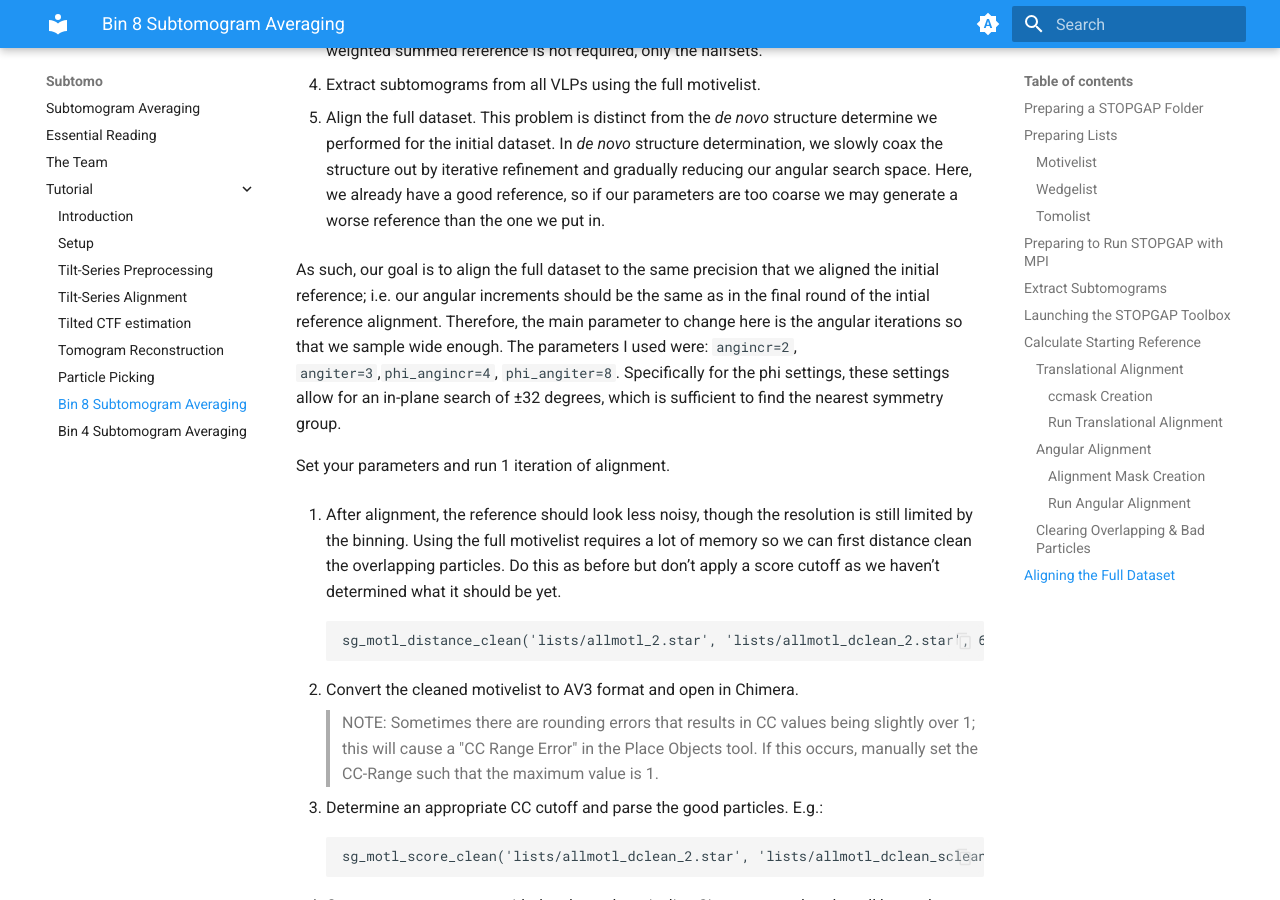
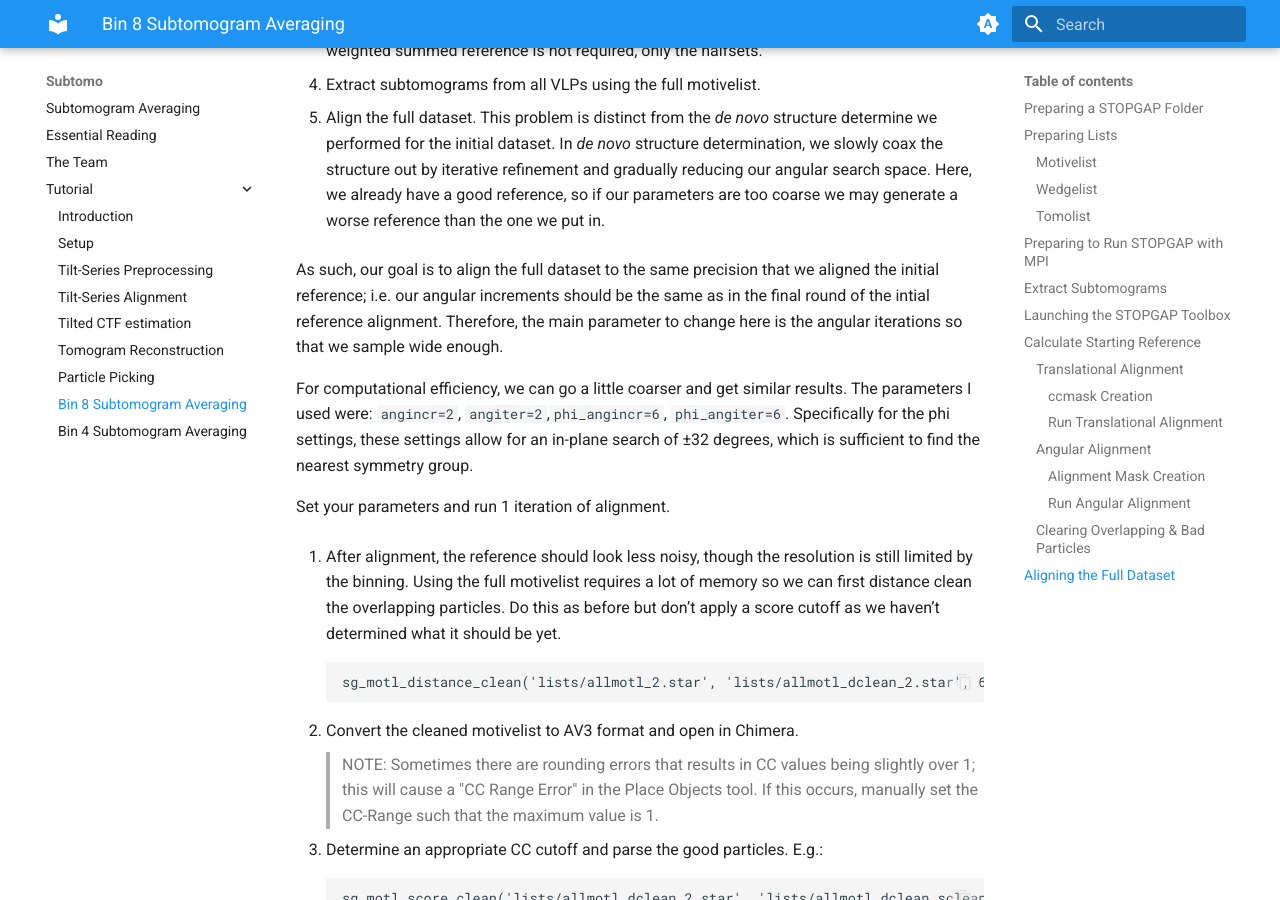
Before and after one commit to wan-lab-vanderbilt/subtomo-tutorials, an MkDocs documentation site: the page built from docs/hiv/bin8.md, in a window 1280 px wide and 900 px high, scrolled down 11923 px. Built offline with MkDocs 1.6.1 and Material for MkDocs 9.7.7, drawn with Linux system fonts in a browser that asks for light colours; formulas are drawn with MathJax 3.

Commit message:
Update bin8.md

```diff
--- a/docs/hiv/bin8.md
+++ b/docs/hiv/bin8.md
@@ -467,7 +467,9 @@ Here, we already have a good reference, so if our parameters are too coarse we m
 
    As such, our goal is to align the full dataset to the same precision that we aligned the initial reference; i.e. our angular increments should be the same as in the final round of the intial reference alignment.
    Therefore, the main parameter to change here is the angular iterations so that we sample wide enough.
-   The parameters I used were: `angincr=2`, `angiter=3`,`phi_angincr=4`, `phi_angiter=8`.
+
+   For computational efficiency, we can go a little coarser and get similar results.
+   The parameters I used were: `angincr=2`, `angiter=2`,`phi_angincr=6`, `phi_angiter=6`.
    Specifically for the phi settings, these settings allow for an in-plane search of ±32 degrees, which is sufficient to find the nearest symmetry group.
 
    Set your parameters and run 1 iteration of alignment.
```
